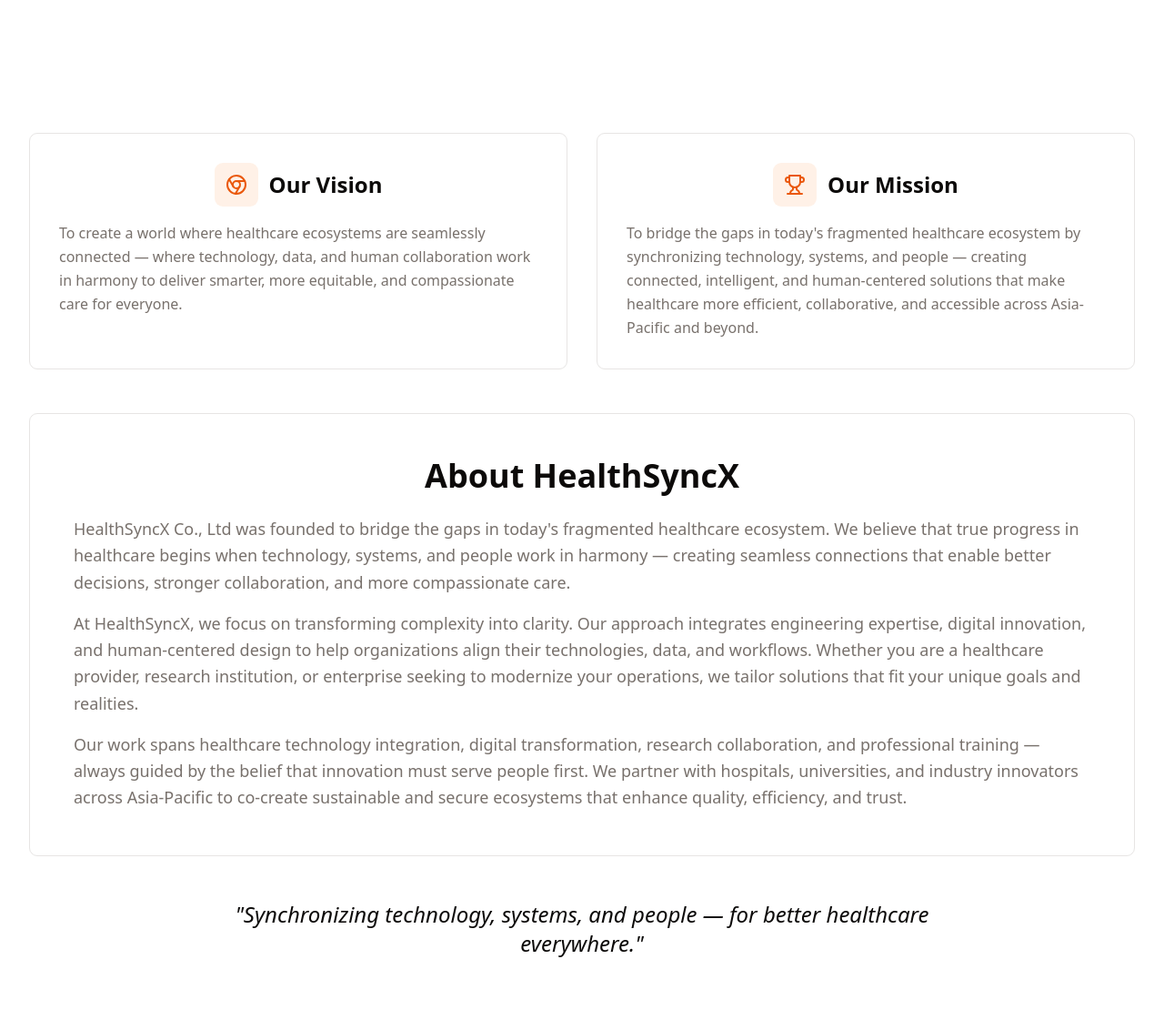
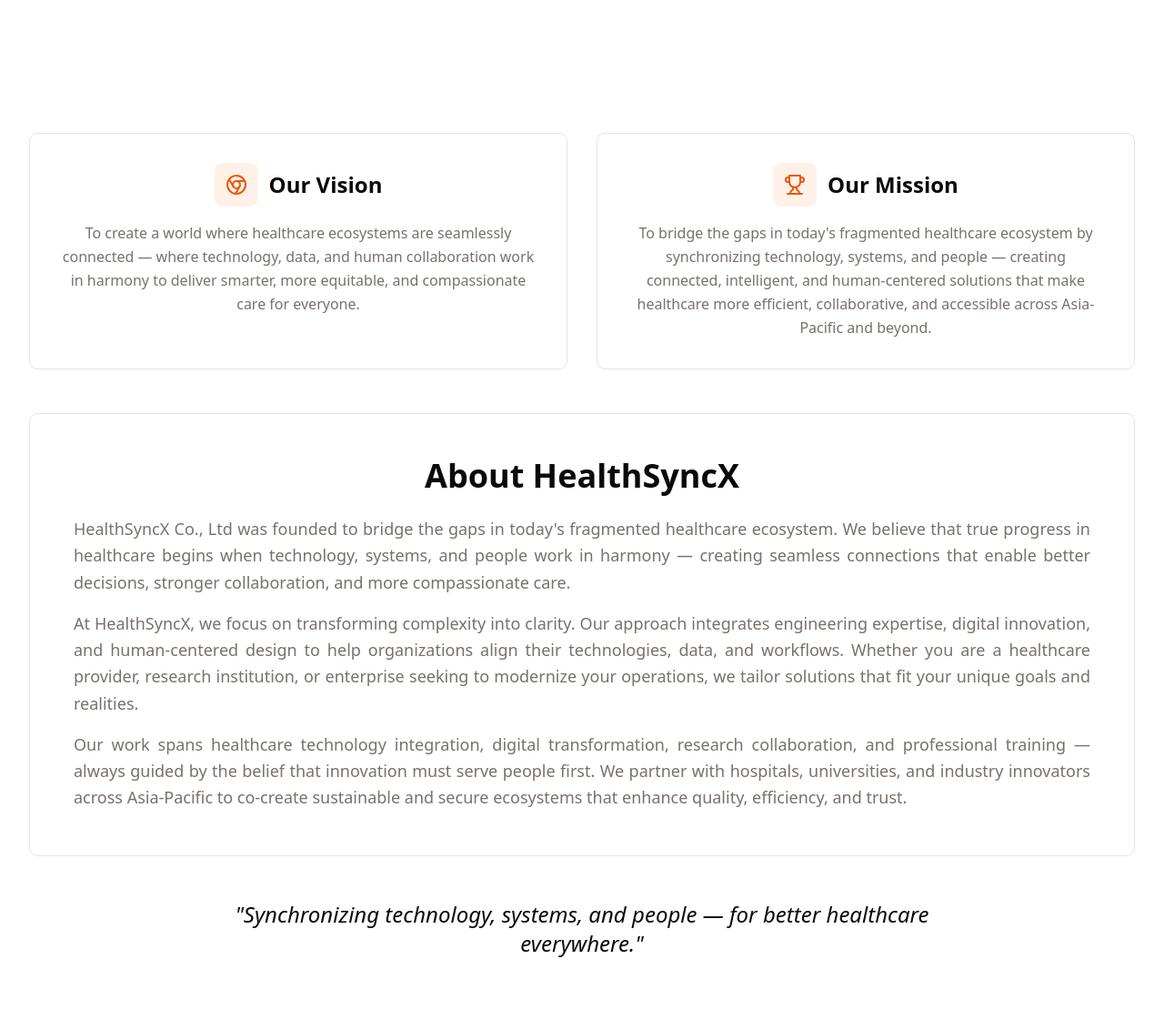
Before and after one commit to dangpleo-ctrl/HealthSyncXWebsiteStatic, a PHP site: page /en/about.php in a window 1280 px wide. Shown: the part 455-1587 px from the top of the page at 91% size. Run offline with PHP 8.4, Linux system fonts and the light colour scheme.

Commit message:
Adjust website text alignment and section spacing for improved readability
Modify text alignment from justify to center on specific paragraphs in both English and Vietnamese versions of the about and index pages. Adjust the padding of the "Common Challenges" section on the index pages.

Replit-Commit-Author: Agent
Replit-Commit-Session-Id: 376b75af-8244-45b0-ab4d-b33aea79ee4c
Replit-Commit-Checkpoint-Type: intermediate_checkpoint
Replit-Commit-Event-Id: 88ad641c-5ff2-4659-8315-e57b66ebdb2b
Replit-Commit-Screenshot-Url: https://storage.googleapis.com/screenshot-production-us-central1/495023b7-74bf-4539-a9f9-8cbb6efbf66c/376b75af-8244-45b0-ab4d-b33aea79ee4c/87SOx2V

```diff
--- a/en/about.php
+++ b/en/about.php
@@ -32,7 +32,7 @@ include '../includes/header-en.php';
                         Our Vision
                     </h2>
                 </div>
-                <p class="text-muted-foreground leading-relaxed">
+                <p class="text-muted-foreground leading-relaxed text-center">
                     To create a world where healthcare ecosystems are seamlessly connected — where technology, data, and human collaboration work in harmony to deliver smarter, more equitable, and compassionate care for everyone.
                 </p>
             </div>
@@ -46,7 +46,7 @@ include '../includes/header-en.php';
                         Our Mission
                     </h2>
                 </div>
-                <p class="text-muted-foreground leading-relaxed">
+                <p class="text-muted-foreground leading-relaxed text-center">
                     To bridge the gaps in today's fragmented healthcare ecosystem by synchronizing technology, systems, and people — creating connected, intelligent, and human-centered solutions that make healthcare more efficient, collaborative, and accessible across Asia-Pacific and beyond.
                 </p>
             </div>
@@ -57,7 +57,7 @@ include '../includes/header-en.php';
             <h2 class="text-3xl md:text-4xl font-bold text-foreground mb-6 text-center">
                 About HealthSyncX
             </h2>
-            <div class="space-y-4 text-muted-foreground leading-relaxed text-lg">
+            <div class="space-y-4 text-muted-foreground leading-relaxed text-lg text-justify">
                 <p>
                     HealthSyncX Co., Ltd was founded to bridge the gaps in today's fragmented healthcare ecosystem. We believe that true progress in healthcare begins when technology, systems, and people work in harmony — creating seamless connections that enable better decisions, stronger collaboration, and more compassionate care.
                 </p>
@@ -260,7 +260,7 @@ include '../includes/header-en.php';
                         </blockquote>
 
                         <!-- Background -->
-                        <div class="space-y-4 text-muted-foreground leading-relaxed">
+                        <div class="space-y-4 text-muted-foreground leading-relaxed text-justify">
                             <p>
                                 As a globally experienced biomedical engineer, researcher, and technology leader with over 20 years of professional and academic experience across Asia, Oceania, Europe, and North America, I've seen how fragmented healthcare systems affect not only efficiency but also human well-being.
                             </p>
--- a/en/index.php
+++ b/en/index.php
@@ -21,7 +21,7 @@ include '../includes/header-en.php';
                 <h1 class="text-4xl md:text-5xl font-bold text-foreground mb-6 leading-tight">
                     People-first Systems Integration Consultancy
                 </h1>
-                <p class="text-lg md:text-xl text-muted-foreground mb-8 leading-relaxed max-w-3xl mx-auto text-justify">
+                <p class="text-lg md:text-xl text-muted-foreground mb-8 leading-relaxed max-w-3xl mx-auto text-center">
                     Transform your operations with seamless technology integration that puts people at the center. Expert guidance for healthcare, beauty tech, and diverse industry sectors.
                 </p>
                 <div class="flex flex-col sm:flex-row gap-4 justify-center">
@@ -38,7 +38,7 @@ include '../includes/header-en.php';
 </section>
 
 <!-- Common Challenges Section -->
-<section class="pt-24 pb-16 bg-muted/30">
+<section class="pt-16 pb-16 bg-muted/30">
     <div class="max-w-7xl mx-auto px-4 sm:px-6 lg:px-8">
         <div class="text-center mb-12">
             <h2 class="text-3xl md:text-4xl font-bold text-foreground mb-6">
--- a/vi/index.php
+++ b/vi/index.php
@@ -21,7 +21,7 @@ include '../includes/header-vi.php';
                 <h1 class="text-4xl md:text-5xl font-bold text-foreground mb-6 leading-tight">
                     Tư vấn Tích hợp Hệ thống Lấy Con người Làm Trung tâm
                 </h1>
-                <p class="text-lg md:text-xl text-muted-foreground mb-8 leading-relaxed max-w-3xl mx-auto text-justify">
+                <p class="text-lg md:text-xl text-muted-foreground mb-8 leading-relaxed max-w-3xl mx-auto text-center">
                     Chuyển đổi hoạt động với tích hợp công nghệ liền mạch đặt con người làm trung tâm. Hướng dẫn chuyên môn cho y tế, công nghệ làm đẹp và các lĩnh vực đa dạng.
                 </p>
                 <div class="flex flex-col sm:flex-row gap-4 justify-center">
@@ -38,7 +38,7 @@ include '../includes/header-vi.php';
 </section>
 
 <!-- Common Challenges Section -->
-<section class="pt-24 pb-16 bg-muted/30">
+<section class="pt-16 pb-16 bg-muted/30">
     <div class="max-w-7xl mx-auto px-4 sm:px-6 lg:px-8">
         <div class="text-center mb-12">
             <h2 class="text-3xl md:text-4xl font-bold text-foreground mb-6">
```
Also changed, not shown: vi/about.php (+4 -4 lines).
